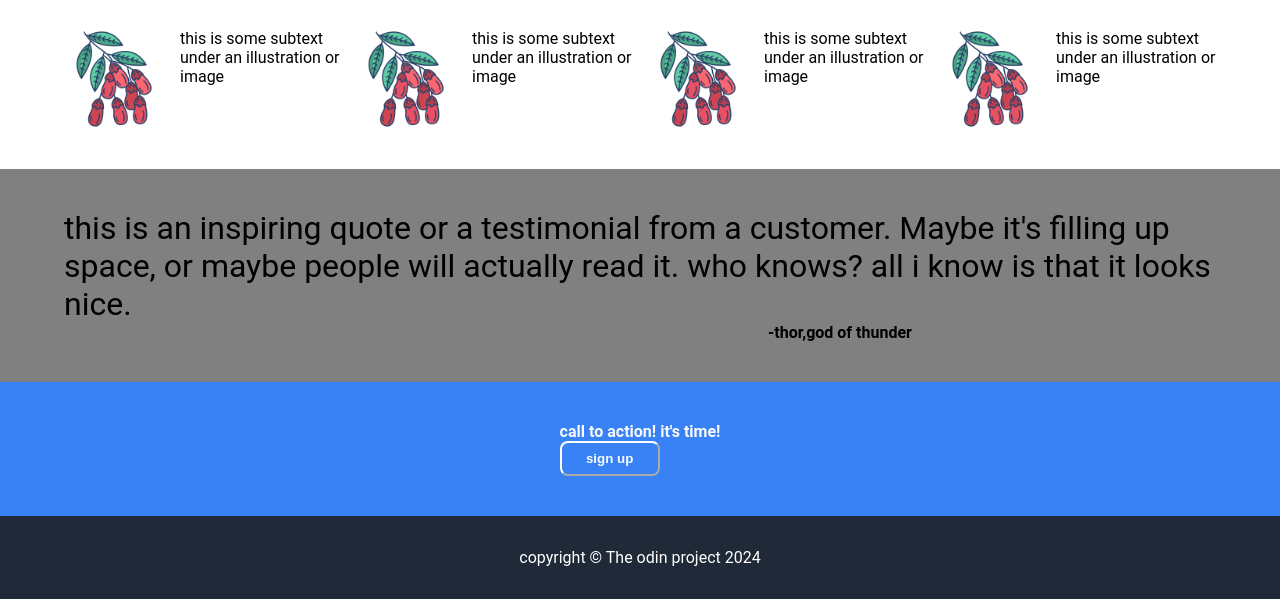
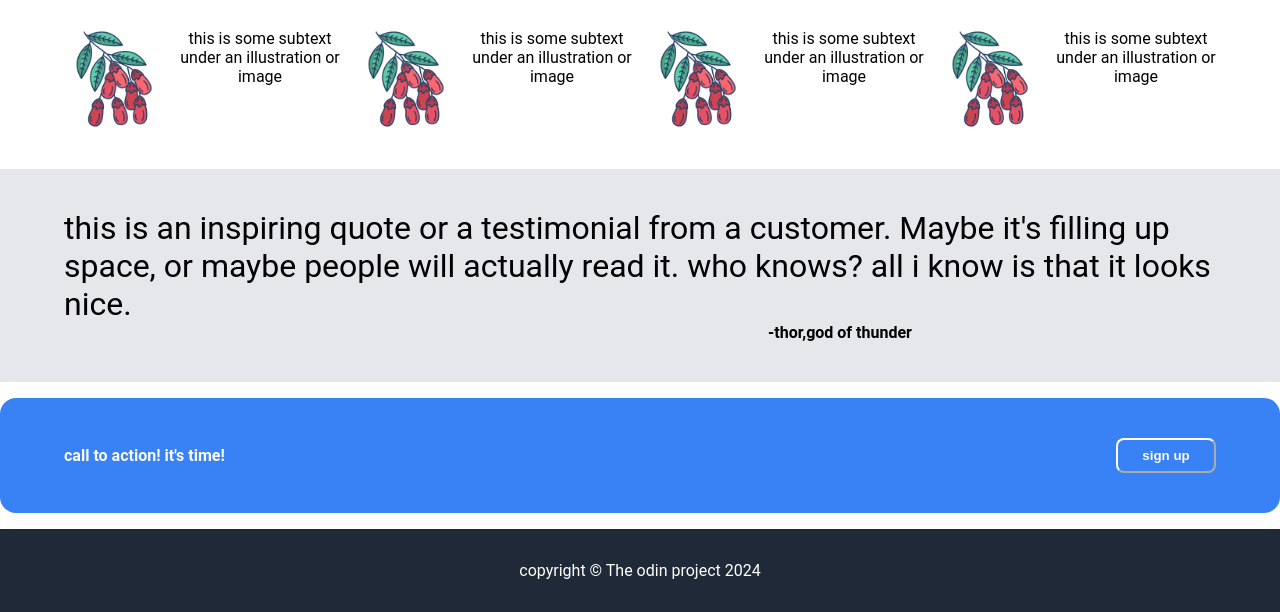
Before and after one commit to RAKO31/landing-page, a plain HTML site: page index.html in a window 1280 px wide. Shown: the part 452-1064 px from the top of the page. Drawn offline with Linux system fonts and the light colour scheme.

Commit message:
fourth block changed

```diff
--- a/sytle.css
+++ b/sytle.css
@@ -89,11 +89,13 @@ img{
     display: flex;
     flex-direction: row;
     justify-content: center;
+    text-align: center;
     gap: 16px;
+    flex-shrink:0 ;
 }
 
 .third{
-    background-color: grey;
+    background-color: #e5e7eb;
     display: flex;
     flex-direction: column;
     justify-content: center;
@@ -102,11 +104,21 @@ img{
 }
 
 .fourth{
+    display: flex;
+    justify-content: center;
+}
+
+.insidebox{
+    height: auto;
+    width:1400px;
     background-color: #3882f6;
     display: flex;
-    flex-direction: column;
+    flex-direction: row;
     justify-content: space-between;
     align-items: center;
-    gap:32px;
+    gap:16px;
     padding: 40px 64px;
+    border-radius:16px ;
+    margin-top: 16px;
+    margin-bottom: 16px;
 }
```
